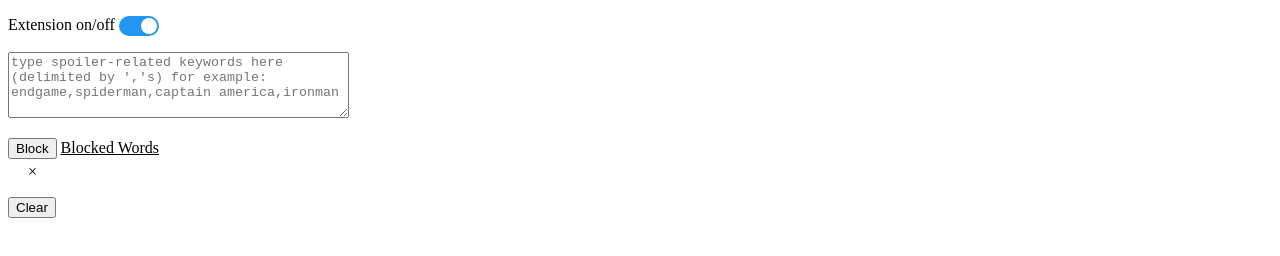
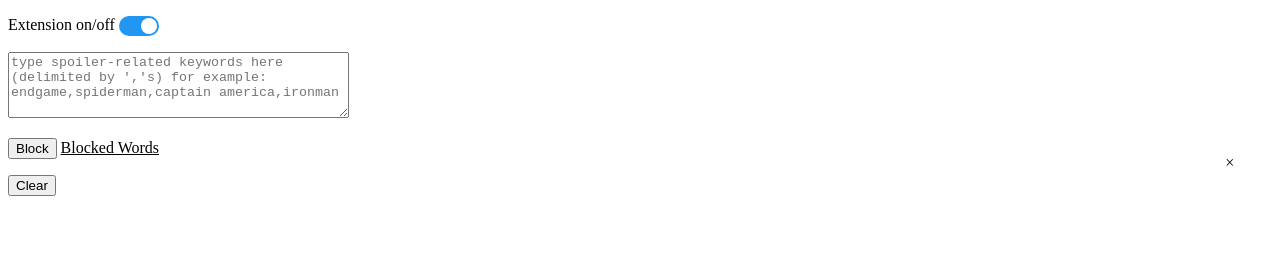
Before and after one commit to 1nefootstep/orbital87, a browser extension: page simpleFilterExtension/src/test.html in a window 1280 px wide. Both pictures are taken after a click on the button "Block". Drawn offline with Linux system fonts and the light colour scheme.

Commit message:
made the position of crossing out individual words to have absolute positioning

```diff
--- a/simpleFilterExtension/src/script.js
+++ b/simpleFilterExtension/src/script.js
@@ -15,8 +15,6 @@ function filterImage(node) {
         if (!image.classList.contains("dumb87-spoiler")) {
           image.classList.add("dumb87-spoiler");
           modifiedSpoilerAlert(image);
-        } else {
-          console.log("already filtered");
         }
       }
     }
@@ -80,8 +78,6 @@ function searchAndFilter(node, arr) {
           surroundingElement.classList.add("dumb87-spoiler");
           modifiedSpoilerAlert(surroundingElement);
           filterImage(node);
-        } else {
-          console.log("already filtered");
         }
         break;
       }
--- a/simpleFilterExtension/src/style.css
+++ b/simpleFilterExtension/src/style.css
@@ -58,15 +58,20 @@ ul {
     list-style-type: none;
 }
 
+ul li {
+    display: block;
+    position: relative;
+}
+
 ul li:hover {
     background-color: #eee;
 }
 
 .close {
     cursor: pointer;
-    position: relative;
+    position: absolute;
     top: 50%;
-    right: 0%;
-    padding: 12px 16px;
+    right: 3%;
+    padding: 0px 0px;
     transform: translate(0%, -50%);
-  }
+}
```
